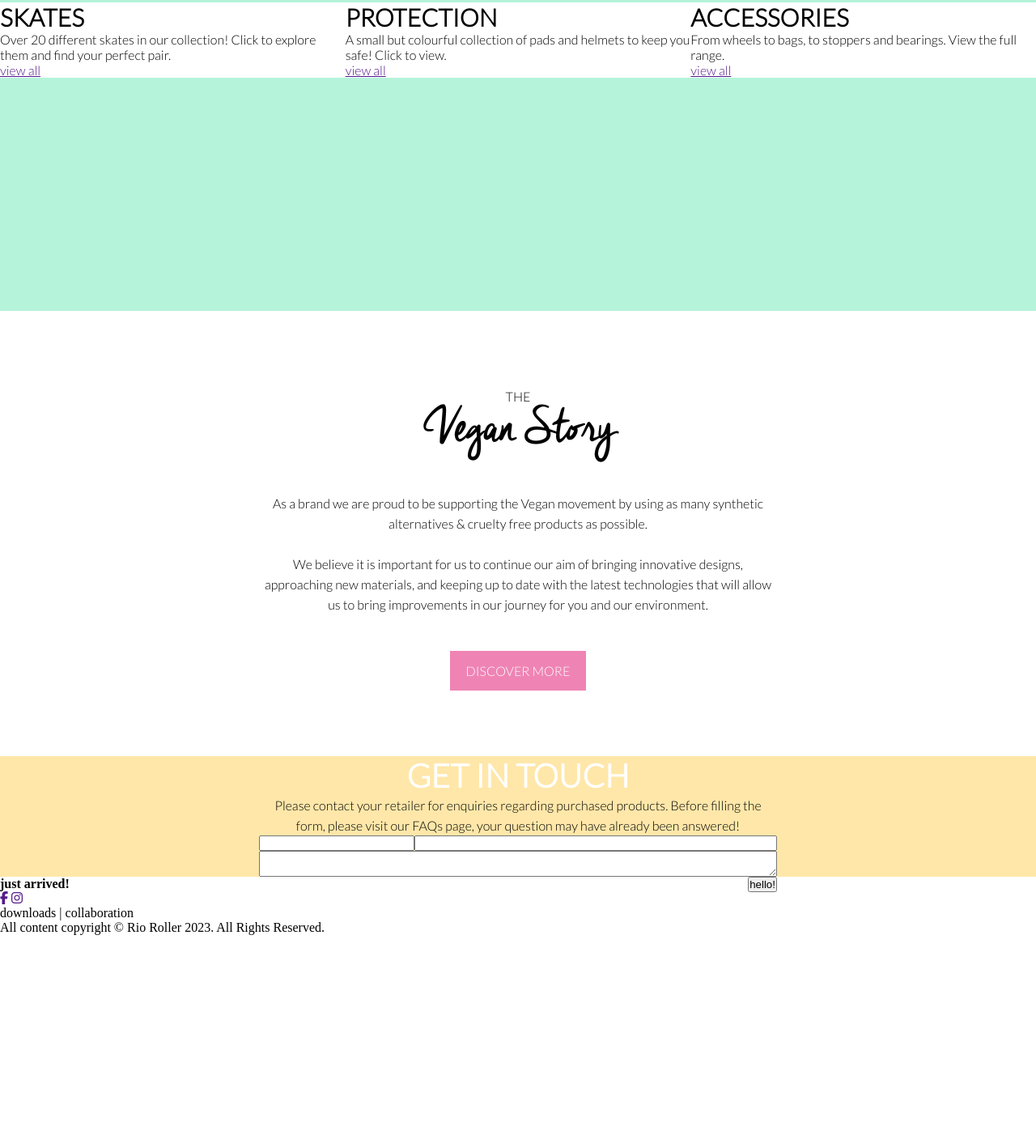
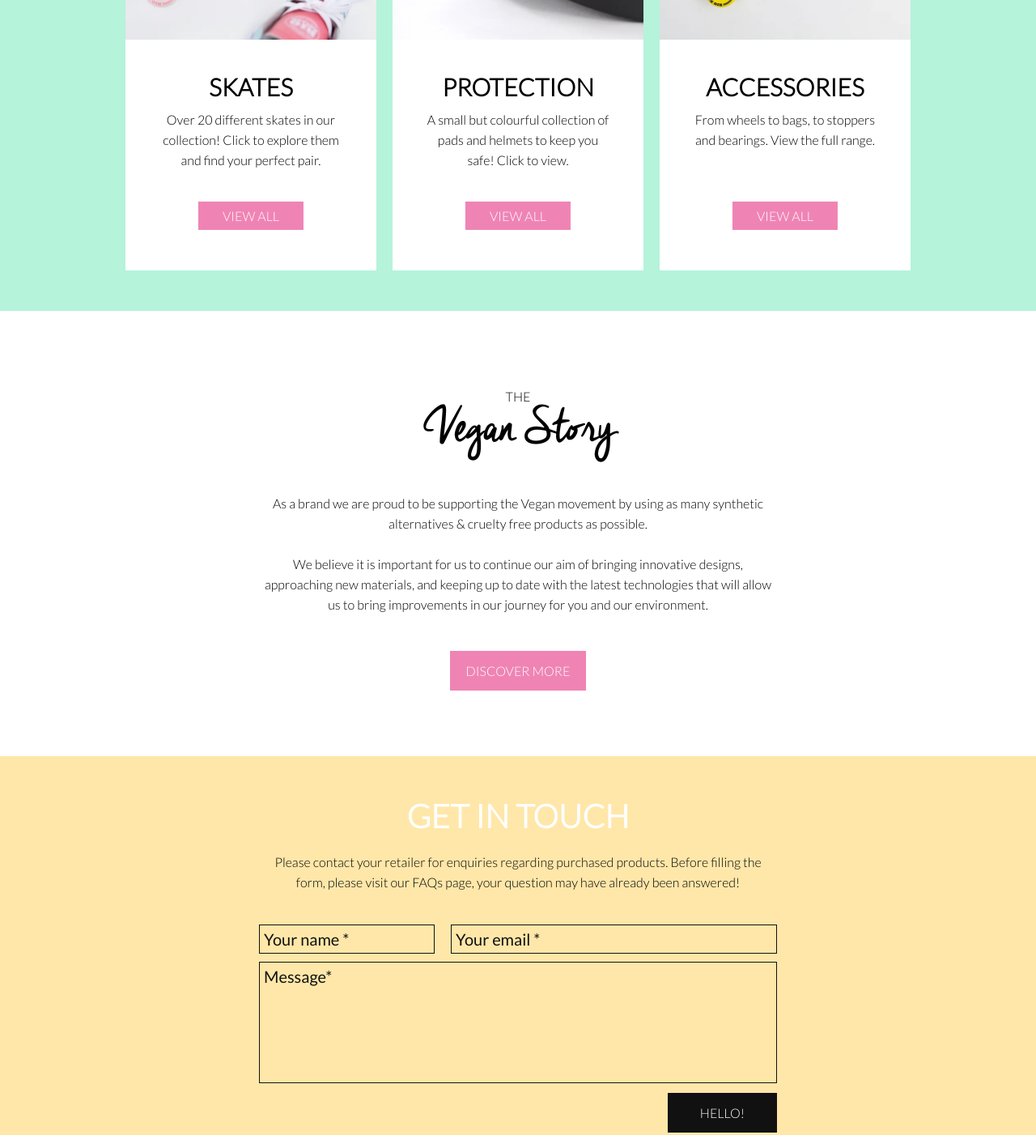
Before and after one commit to Manonvillanueva/Rio-Roller-Website, a plain HTML site: page index.html in a window 1280 px wide. Shown: the part 1880-3282 px from the top of the page at 81% size. Before the commit the page ends 3035 px from the top, so only its background shows below. Drawn offline with Linux system fonts and the light colour scheme.

Commit message:
end html & css

```diff
--- a/index.html
+++ b/index.html
@@ -69,17 +69,20 @@
         <div class="productsContainer">
           <div class="productsImg"></div>
           <div class="productsTxt">
+            <div class="txtDiv">
               <h3>skates</h3>
               <p>
-              Over 20 different skates in our collection! Click to explore them
-              and find your perfect pair.
+                Over 20 different skates in our collection! Click to explore
+                them and find your perfect pair.
               </p>
               <a href="">view all</a>
+            </div>
           </div>
         </div>
         <div class="productsContainer">
           <div class="productsImg1"></div>
           <div class="productsTxt">
+            <div class="txtDiv">
               <h3>protection</h3>
               <p>
                 A small but colourful collection of pads and helmets to keep you
@@ -88,15 +91,18 @@
               <a href="">view all</a>
             </div>
           </div>
+        </div>
         <div class="productsContainer">
           <div class="productsImg2"></div>
           <div class="productsTxt">
+            <div class="txtDiv">
               <h3>accessories</h3>
               <p>
                 From wheels to bags, to stoppers and bearings. View the full
                 range.
               </p>
               <a href="">view all</a>
+            </div>
           </div>
         </div>
       </div>
@@ -132,11 +138,17 @@
         </p>
         <form action="">
           <div class="input">
-            <input type="text" />
-            <input type="text" />
+            <div class="input1">
+              <input type="text" placeholder="Your name *" />
             </div>
-          <textarea id=""></textarea>
+            <div class="input2">
+              <input type="text" placeholder="Your email *" />
+            </div>
+          </div>
+          <textarea id="" placeholder="Message*"></textarea>
+          <div class="submit">
             <button type="submit">hello!</button>
+          </div>
         </form>
       </div>
     </section>
@@ -145,25 +157,31 @@
     <section class="newsSection">
       <div class="newsContainer">
         <h4>just arrived!</h4>
-        <div class="gridnews">
+        <div class="flexNews">
           <div class="newsImg1"></div>
           <div class="newsImg2"></div>
           <div class="newsImg3"></div>
         </div>
       </div>
-      <div class="logoNews"></div>
     </section>
+
+    <!-- *****************PRE FOOTER************** -->
+    <div class="preFooterContainer">
+      <div class="preFooterLogo"></div>
+    </div>
 
     <!-- *****************FOOTER***************** -->
     <footer>
-      <div class="divFooter">
-        <div class="iconFooter">
+      <div class="footerIcons">
+        <div class="link">
           <a href=""><i class="fa-brands fa-facebook-f"></i></a>
+        </div>
+        <div class="link">
           <a href=""><i class="fa-brands fa-instagram"></i></a>
+        </div>
       </div>
       <p>downloads | collaboration</p>
       <p>All content copyright © Rio Roller 2023. All Rights Reserved.</p>
-      </div>
     </footer>
   </body>
 </html>
--- a/style.css
+++ b/style.css
@@ -11,6 +11,11 @@
 @font-face {
   font-family: "lulo clean w01 one bold";
   src: url(./assets/fonts/Lulo\ Clean\ W01\ One\ Bold.ttf);
+}
+
+@font-face {
+  font-family: "lato-regular";
+  src: url(./assets/fonts/Lato-Regular.ttf);
 }
 
 * {
@@ -117,10 +122,17 @@ nav {
   transform: translateX(50%);
   text-decoration: none;
   background-color: #fff;
+  color: #111;
   border: 2px solid #111;
   font-family: "lato-light", verdana;
   text-transform: uppercase;
   padding: 15px 20px;
+}
+
+.bottomDiv a:hover {
+  background-color: #111;
+  border: 2px solid #fff;
+  color: #fff;
 }
 
 /* ********************ORIGIN SECTION****************** */
@@ -151,42 +163,74 @@ nav {
   line-height: 24px;
 }
 
-/* ********************************* */
+/* *****************PRODUCTS SECTION**************** */
 .productsSection {
   background-color: #b5f3da;
-  min-height: 670px;
+  padding: 50px 0;
   display: flex;
+  justify-content: center;
   align-items: center;
-}
-
-.productsContainer {
 }
 
 .gridProducts {
   display: grid;
   grid-template-columns: 1fr 1fr 1fr;
+  gap: 20px;
+}
+
+.productsContainer {
+  height: 570px;
+  width: 310px;
+  display: grid;
+  grid-template-rows: 50% 50%;
 }
 
 .productsImg {
-  background: url(./assets/img/rio\ roller.webp);
+  background: url(./assets/img/rio\ roller.webp) center/cover;
 }
 
 .productsImg1 {
-  background: url(./assets/img/casque\ rio\ .webp);
+  background: url(./assets/img/casque\ rio\ .webp) center/cover;
 }
 
 .productsImg2 {
-  background: url(./assets/img/rio\ wheels.webp);
+  background: url(./assets/img/rio\ wheels.webp) center/cover;
 }
 
 .productsTxt {
   background-color: #fff;
   font-family: "lato-light", verdana;
+  padding: 40px;
+  position: relative;
 }
 
-.productsTxt h3 {
+.txtDiv {
+  text-align: center;
+}
+
+.txtDiv h3 {
   text-transform: uppercase;
   font-size: 30px;
+}
+
+.txtDiv p {
+  padding: 10px 0;
+  line-height: 25px;
+}
+
+.txtDiv a {
+  background-color: #ef84b4;
+  text-decoration: none;
+  text-transform: uppercase;
+  color: #fff;
+  padding: 8px 30px;
+  position: absolute;
+  top: 70%;
+  transform: translate(-50%);
+}
+
+.txtDiv a:hover {
+  background-color: #abd7e6;
 }
 
 /* *****************VEGAN SECTION***************** */
@@ -211,7 +255,7 @@ nav {
   font-family: "cheddar jack", verdana;
   text-transform: capitalize;
   font-size: 60px;
-  font-weight: 300;
+  font-weight: 400;
 }
 
 .veganDiv p:nth-of-type(2) {
@@ -244,11 +288,11 @@ nav {
   background-color: #ffe7a9;
   display: flex;
   justify-content: center;
+  padding: 50px 0;
 }
 
 .formDiv {
   width: 50%;
-  text-align: center;
 }
 
 .formDiv h4 {
@@ -256,28 +300,177 @@ nav {
   text-transform: uppercase;
   font-size: 40px;
   color: #fff;
+  text-align: center;
 }
 
 .formDiv p {
   font-family: "lato-light", verdana;
   line-height: 25px;
+  text-align: center;
+  padding: 20px 0 40px;
 }
 
-form {
+.input {
+  display: flex;
+  gap: 20px;
+  padding-bottom: 10px;
+}
+
+.input1 {
+  width: 35%;
+}
+
+.input2 {
+  width: 65%;
+}
+
+textarea,
+input {
+  width: 100%;
+  border: solid 1px #111;
+  background-color: transparent;
+  font-family: "lato-regular", verdana;
+  font-size: 20px;
+  color: #111;
+  padding: 5px;
+  outline: none;
+}
+
+textarea {
+  resize: none;
+  height: 150px;
+}
+
+form ::placeholder {
+  color: #111;
+}
+
+textarea:hover,
+input:hover {
+  background-color: #fff;
+}
+
+.submit {
+  text-align: right;
+  padding-top: 8px;
+}
+
+.submit button {
+  background-color: #111;
+  border: none;
+  color: #fff;
+  text-transform: uppercase;
+  font-family: "lato-light", verdana;
+  font-size: 16px;
+  padding: 15px 40px;
+}
+
+.submit button:hover {
+  background-color: #fff;
+  color: #111;
+  cursor: pointer;
+}
+
+/* ******************NEWS SECTION ******************* */
+
+.newsContainer h4 {
+  font-family: "lato-regular", verdana;
+  font-size: 40px;
+  text-transform: uppercase;
+  padding: 60px 0 20px;
+  text-align: center;
+}
+
+.flexNews {
+  display: flex;
+  gap: 10px;
+  justify-content: center;
+}
+
+.newsImg1 {
+  background: url(./assets/img/footer\ rio\ 1.webp);
+  background-size: cover;
+  background-position: 50% 50%;
+  height: 290px;
+  width: 290px;
+}
+
+.newsImg2 {
+  background: url(./assets/img/footer\ rio\ 2.webp);
+  background-size: cover;
+  height: 290px;
+  width: 290px;
+}
+
+.newsImg3 {
+  background: url(./assets/img/footer\ rio\ 3.webp);
+  background-size: cover;
+  height: 290px;
+  width: 290px;
+}
+
+/* **************PRE FOOTER**************** */
+.preFooterContainer {
+  min-height: 600px;
+  display: flex;
+  justify-content: center;
+  align-items: center;
+}
+
+.preFooterLogo {
+  background: url(./assets/img/rolling\ rio.webp) center/contain;
+  background-repeat: no-repeat;
+  width: 200px;
+  height: 200px;
   position: relative;
 }
 
-.input {
-  display: grid;
-  grid-template-columns: 30% 70%;
+.preFooterLogo::after {
+  content: "";
+  position: absolute;
+  background-color: #111;
+  height: 2px;
+  width: 100%;
+  bottom: -100%;
 }
 
-textarea {
-  display: block;
-  width: 100%;
+/* ****************FOOTER**************** */
+footer {
+  text-align: center;
 }
 
-form button {
-  position: absolute;
-  right: 0%;
+.footerIcons {
+  display: flex;
+  justify-content: center;
+  gap: 10px;
+  padding: 40px 0;
 }
+
+.link {
+  height: 70px;
+  width: 70px;
+  background-color: #111;
+  border-radius: 100px;
+  display: flex;
+  justify-content: center;
+  align-items: center;
+}
+
+.link i {
+  color: #fff;
+  font-size: 45px;
+}
+
+footer p {
+  font-family: "lato-light", verdana;
+}
+
+footer p:nth-of-type(1) {
+  text-transform: uppercase;
+  font-family: "lato-regular", verdana;
+}
+
+footer p:nth-of-type(2) {
+  padding: 20px 0;
+  font-family: "lato-light", verdana;
+}
```
Lines whose indentation alone changed are shown as unchanged.
